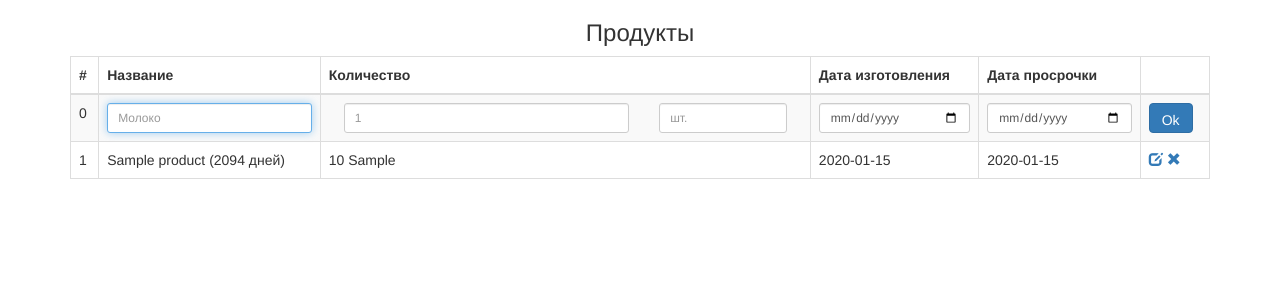
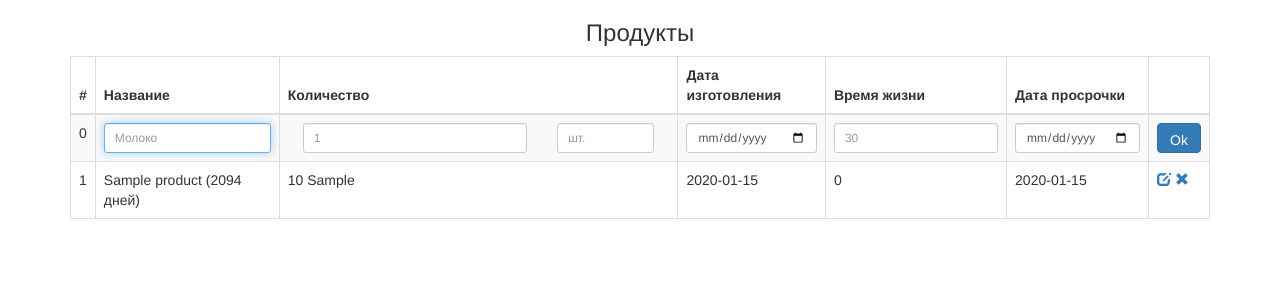
Before and after one commit to ykalchevskiy/indarefrigerator, a Flask app: template indarefrigerator/templates/products/index.html in a window 1280 px wide. Shown: the top 300 px of the page. Run offline with Flask 2, Linux system fonts and the light colour scheme; the template is opened without the code that fills it: values that come from a table or form of the project are taken from there, others are empty; tables that the repository leaves empty hold one stand-in row (values such as "Sample post"); form fields are guessed from the names that the template uses; some libraries are stand-ins or nearby versions.

Commit message:
Added life method for products.

```diff
--- a/indarefrigerator/products/forms.py
+++ b/indarefrigerator/products/forms.py
@@ -1,9 +1,10 @@
 from flask.ext.wtf import Form
 
 from wtforms.ext.sqlalchemy.orm import model_form
+from wtforms.fields import IntegerField
 
 from .models import Product
 
 
 class ProductForm(model_form(Product, Form)):
-    pass
+    life = IntegerField()
--- a/indarefrigerator/products/models.py
+++ b/indarefrigerator/products/models.py
@@ -20,6 +20,10 @@ class Product(db.Model):
         self.amount_type = amount_type
         self.start_date = start_date
 
+    def life(self):
+        if self.start_date and self.end_date:
+            return (self.end_date - self.start_date).days
+
     def remaining(self):
         return (self.end_date - date.today()).days
 
--- a/indarefrigerator/templates/products/index.html
+++ b/indarefrigerator/templates/products/index.html
@@ -23,6 +23,7 @@
                     <th>Название</th>
                     <th>Количество</th>
                     <th>Дата изготовления</th>
+                    <th>Время жизни</th>
                     <th>Дата просрочки</th>
                     <th></th>
                 </tr>
@@ -51,6 +52,10 @@
                             {{ form.start_date(class='datepicker form-control input-sm', placeholder='2014-05-01') }}
                         </td>
                         <td>
+                            {{ form.life.label(class='sr-only') }}
+                            {{ form.life(class='form-control input-sm', placeholder='30') }}
+                        </td>
+                        <td>
                             {{ form.end_date.label(class='sr-only') }}
                             {{ form.end_date(class='datepicker form-control input-sm', placeholder='2014-06-01') }}
                         </td>
@@ -70,6 +75,7 @@
                     </td>
                     <td>{{ product.amount }} {{ product.amount_type }}</td>
                     <td>{{ product.start_date }}</td>
+                    <td>{{ product.life() }}</td>
                     <td>{{ product.end_date }}</td>
                     <td>
                         <a class="product-put" data-product-id="{{ product.id }}" href="#">
```
